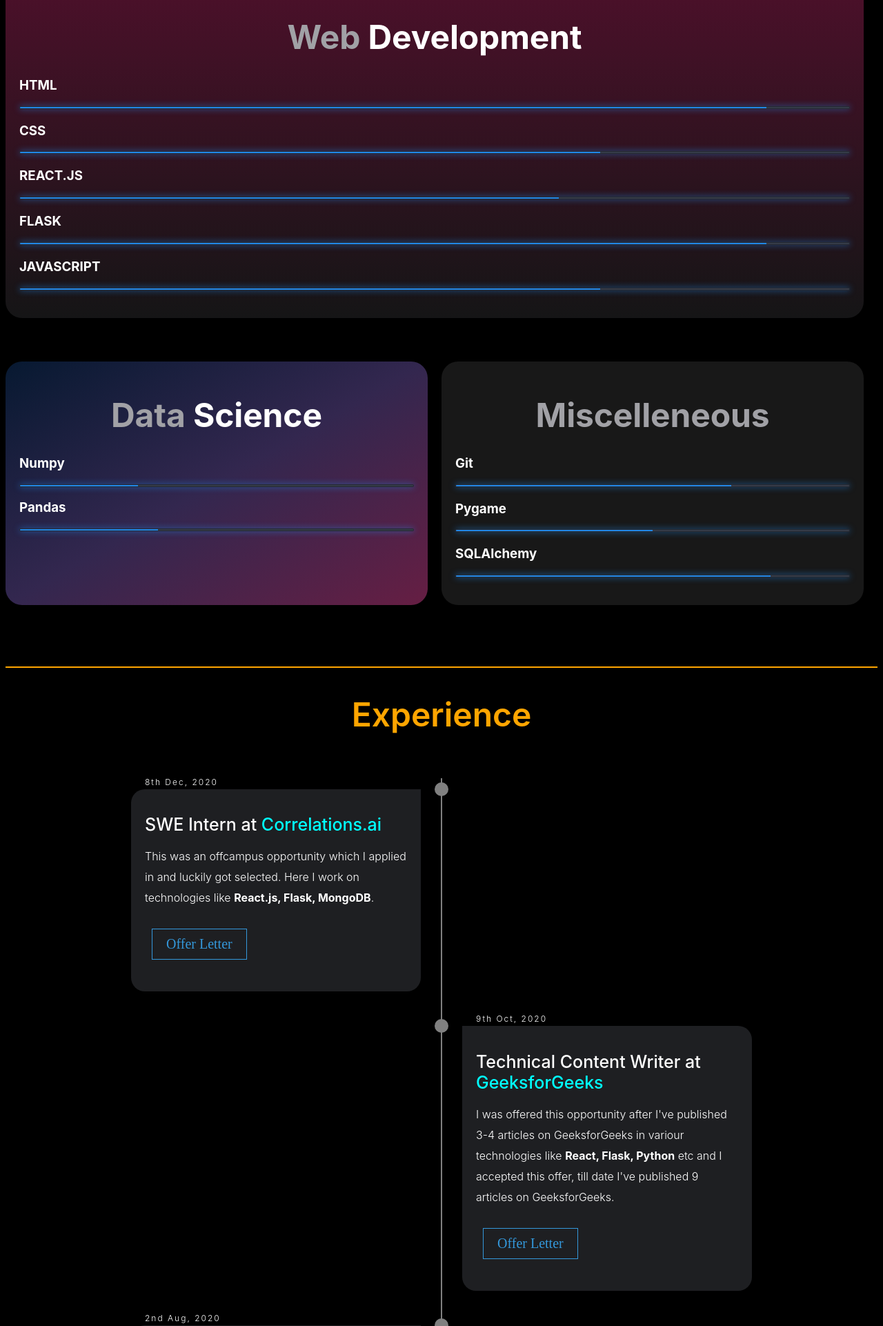
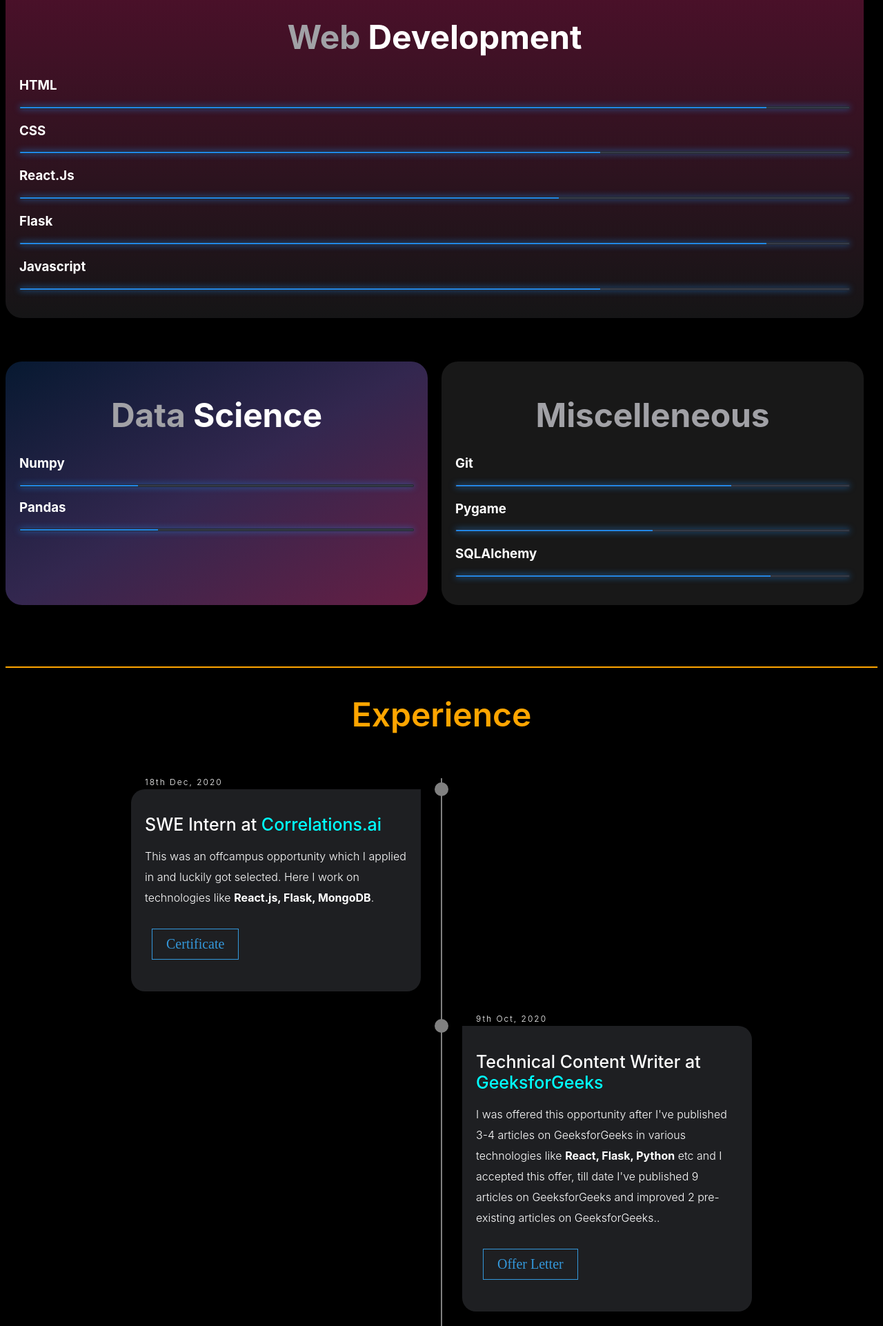
Before and after one commit to RgnDunes/Portfolio-v2, a Flask app: page / in a window 1280 px wide. Shown: the part 1686-3608 px from the top of the page at 69% size. Run offline with Flask 2, Linux system fonts and the light colour scheme.

Commit message:
Added certificate drive links

```diff
--- a/app.py
+++ b/app.py
@@ -14,6 +14,12 @@ db = SQLAlchemy(app)
 app.config['SQLALCHEMY_TRACK_MODIFICATIONS'] = False
 
 # DATABASE MODELS
+class Contact(db.Model):
+    id = db.Column(db.Integer, primary_key=True)
+    email = db.Column(db.String(120), unique=False, nullable=False)
+    subject = db.Column(db.String(250), unique=False, nullable=False)
+    message = db.Column(db.String(500), unique=False, nullable=False)
+    date = db.Column(db.String(50), unique=False, nullable=False)
 
 # FLASKFORM
 
@@ -50,31 +56,39 @@ def sendingFeedback():
         msg = request.form.get('message')
         today = date.today()
         curr_date = today.strftime("%B %d, %Y")
-        port = 465  # For SSL
-        smtp_server = "smtp.gmail.com"
-        receiver_email = email  # Enter receiver address
-        sender_email = "testingdunes@gmail.com"  # Enter your address
-        password = "Duqo&@5200"
-        message = """\
-        Subject: Thank you for the feedback.
 
-        We will reach out to you soon."""
+        contactInfo = Contact(email=email, subject=subject, message=msg, date=str(curr_date))
+        db.session.add(contactInfo)
+        db.session.commit()
 
-        context = ssl.create_default_context()
-        with smtplib.SMTP_SSL(smtp_server, port, context=context) as server:
-            server.login(sender_email, password)
-            server.sendmail(sender_email, receiver_email, message)
+        try:
+            port = 465  # For SSL
+            smtp_server = "smtp.gmail.com"
+            receiver_email = email  # Enter receiver address
+            sender_email = "testingdunes@gmail.com"  # Enter your address
+            password = "Duqo&@5200"
+            message = """\
+            Subject: Thank you for the feedback.
 
-        receiver_email = "testingdunes@gmail.com"
-        message = """\
-        Subject: Portfolio-v2.
+            We will reach out to you soon."""
 
-Feedback from """ + email + """. \nMessage : """ + msg + """"\nDate : """ + curr_date
+            context = ssl.create_default_context()
+            with smtplib.SMTP_SSL(smtp_server, port, context=context) as server:
+                server.login(sender_email, password)
+                server.sendmail(sender_email, receiver_email, message)
 
-        context = ssl.create_default_context()
-        with smtplib.SMTP_SSL(smtp_server, port, context=context) as server:
-            server.login(sender_email, password)
-            server.sendmail(sender_email, receiver_email, message)
+            receiver_email = "testingdunes@gmail.com"
+            message = """\
+            Subject: Portfolio-v2.
+
+Feedback from """ + email + """. \nMessage : """ + msg + """\nDate : """ + curr_date
+
+            context = ssl.create_default_context()
+            with smtplib.SMTP_SSL(smtp_server, port, context=context) as server:
+                server.login(sender_email, password)
+                server.sendmail(sender_email, receiver_email, message)
+        except:
+            return render_template('index.html')
     return render_template('index.html')
 
 # MAIN
--- a/static/certificates.css
+++ b/static/certificates.css
@@ -310,3 +310,8 @@ footer {
     margin-top: 70px;
     text-align: center;
 }
+
+.section a{
+    text-decoration: none;
+    text-emphasis: none;
+}
--- a/static/hobby.css
+++ b/static/hobby.css
@@ -142,7 +142,7 @@ a:hover {
 /* BODY */
 
 .container {
-    margin: 0 20px;
+    margin: 0 5px;
     margin-top: 10%;
     align-items: center;
     justify-content: center;
--- a/static/index.css
+++ b/static/index.css
@@ -671,7 +671,7 @@ a:hover {
         color: white;
         font-size: 19px;
         line-height: 1.4211;
-        font-weight: 600;
+        /* font-weight: 600; */
         letter-spacing: .012em;
     }
     .card {
@@ -699,6 +699,7 @@ a:hover {
     .cardHeading {
         font-size: 21px;
         color: #00FF00;
+        font-weight: 600;
     }
     .moreProjects {
         text-align: center;
@@ -1063,7 +1064,7 @@ a:hover {
         color: white;
         font-size: 19px;
         line-height: 1.4211;
-        font-weight: 600;
+        /* font-weight: 600; */
         letter-spacing: .012em;
     }
     .card {
@@ -1091,6 +1092,7 @@ a:hover {
     .cardHeading {
         font-size: 21px;
         color: #00FF00;
+        font-weight: 600;
     }
     .moreProjects {
         text-align: center;
@@ -1504,7 +1506,7 @@ a:hover {
         color: white;
         font-size: 19px;
         line-height: 1.4211;
-        font-weight: 600;
+        /* font-weight: 600; */
         letter-spacing: .012em;
     }
     .card {
@@ -1534,6 +1536,7 @@ a:hover {
     .cardHeading {
         font-size: 21px;
         color: #00FF00;
+        font-weight: 600;
     }
     .moreProjects {
         text-align: center;
--- a/templates/index.html
+++ b/templates/index.html
@@ -100,15 +100,15 @@
             </li>
 
             <li>
-                <h3>REACT.JS</h3><span class="bar"><span class="react"></span></span>
+                <h3>React.Js</h3><span class="bar"><span class="react"></span></span>
             </li>
 
             <li>
-                <h3>FLASK</h3><span class="bar"><span class="flask"></span></span>
+                <h3>Flask</h3><span class="bar"><span class="flask"></span></span>
             </li>
 
             <li>
-                <h3>JAVASCRIPT</h3><span class="bar"><span class="javascript"></span></span>
+                <h3>Javascript</h3><span class="bar"><span class="javascript"></span></span>
             </li>
         </div>
     </div>
@@ -148,11 +148,11 @@
             <ul>
                 <li>
                     <div class="timeline-content">
-                        <h3 class="date">8th Dec, 2020</h3>
+                        <h3 class="date">18th Dec, 2020</h3>
                         <h1>SWE Intern at <a href="https://correlations.ai/#/home">Correlations.ai</a></h1>
                         <p>
                             This was an offcampus opportunity which I applied in and luckily got selected. Here I work on technologies like <b>React.js, Flask, MongoDB</b>.<br/>
-                            <a href="../static/files/correlations.pdf" target="_blank"><button class="btn btnOfferLetter">Offer Letter</button></a>
+                            <a href="../static/files/correlations_ai.pdf" target="_blank"><button class="btn btnOfferLetter">Certificate</button></a>
                         </p>
                     </div>
                 </li>
@@ -161,7 +161,7 @@
                         <h3 class="date">9th Oct, 2020</h3>
                         <h1>Technical Content Writer at <a href="https://auth.geeksforgeeks.org/user/divyansh1802intern/articles">GeeksforGeeks</a></h1>
                         <p>
-                            I was offered this opportunity after I've published 3-4 articles on GeeksforGeeks in variour technologies like <b>React, Flask, Python</b> etc and I accepted this offer, till date I've published 9 articles on GeeksforGeeks.<br/>
+                            I was offered this opportunity after I've published 3-4 articles on GeeksforGeeks in various technologies like <b>React, Flask, Python</b> etc and I accepted this offer, till date I've published 9 articles on GeeksforGeeks and improved 2 pre-existing articles on GeeksforGeeks..<br/>
                             <a href="../static/files/gfg.pdf" target="_blank"><button class="btn btnOfferLetter">Offer Letter</button></a>
                         </p>
                     </div>
@@ -171,7 +171,7 @@
                         <h3 class="date">2nd Aug, 2020</h3>
                         <h1>UI/UX Developer at <a href="https://tag-hive.com/">Taghive</a></h1>
                         <p>
-                            I was offered this opportunity on 2nd aug 2020 and I accepted this offer. For those who don't know what Taghive is, <b>Taghive is a Samsung's backend ed-tech startup. More basically TagHive is an Online Learning Educational App for CBSE Students.</b>                            And during this internship I worked on an app called <a href="https://play.google.com/store/apps/details?id=com.tag_hive.saathi.saathi&hl=en_IN&gl=US">Class Saathi</a><br/>
+                            I was offered this opportunity on 2nd aug 2020 and I accepted this offer. For those who don't know what Taghive is, <b>Taghive is a Samsung's backend ed-tech startup. More basically TagHive is an Online Learning Educational App for CBSE Students.</b> And during this internship I worked on an app called <a href="https://play.google.com/store/apps/details?id=com.tag_hive.saathi.saathi&hl=en_IN&gl=US">Class Saathi</a>.<br/>
                             <a href="../static/files/taghive.pdf" target="_blank"><button class="btn btnOfferLetter">Certificate</button></a>
                         </p>
                     </div>
@@ -186,8 +186,8 @@
             <img src="../static/images/covidcare.JPG" alt="" width="36%">
             <p>
                 <span class="cardHeading">
-                        CovidCare - Commodity Distribution & Billing System
-                    </span>
+                    CovidCare - Commodity Distribution & Billing System
+                </span>
                 <p>
                     This platform was coded in Flask and basic html, css and was made to resolve three main issues during the Covid-19 lockdown.<br/> 1. Minimize the losses incurred by local shopkeepers.<br/> 2. Promote Digital Payment.<br/> 3. Reduce
                     the crowd on the streets.<br/>
```
Also changed, not shown: templates/certificates.html (+15 -8 lines), app.db (added), 3 other files.
